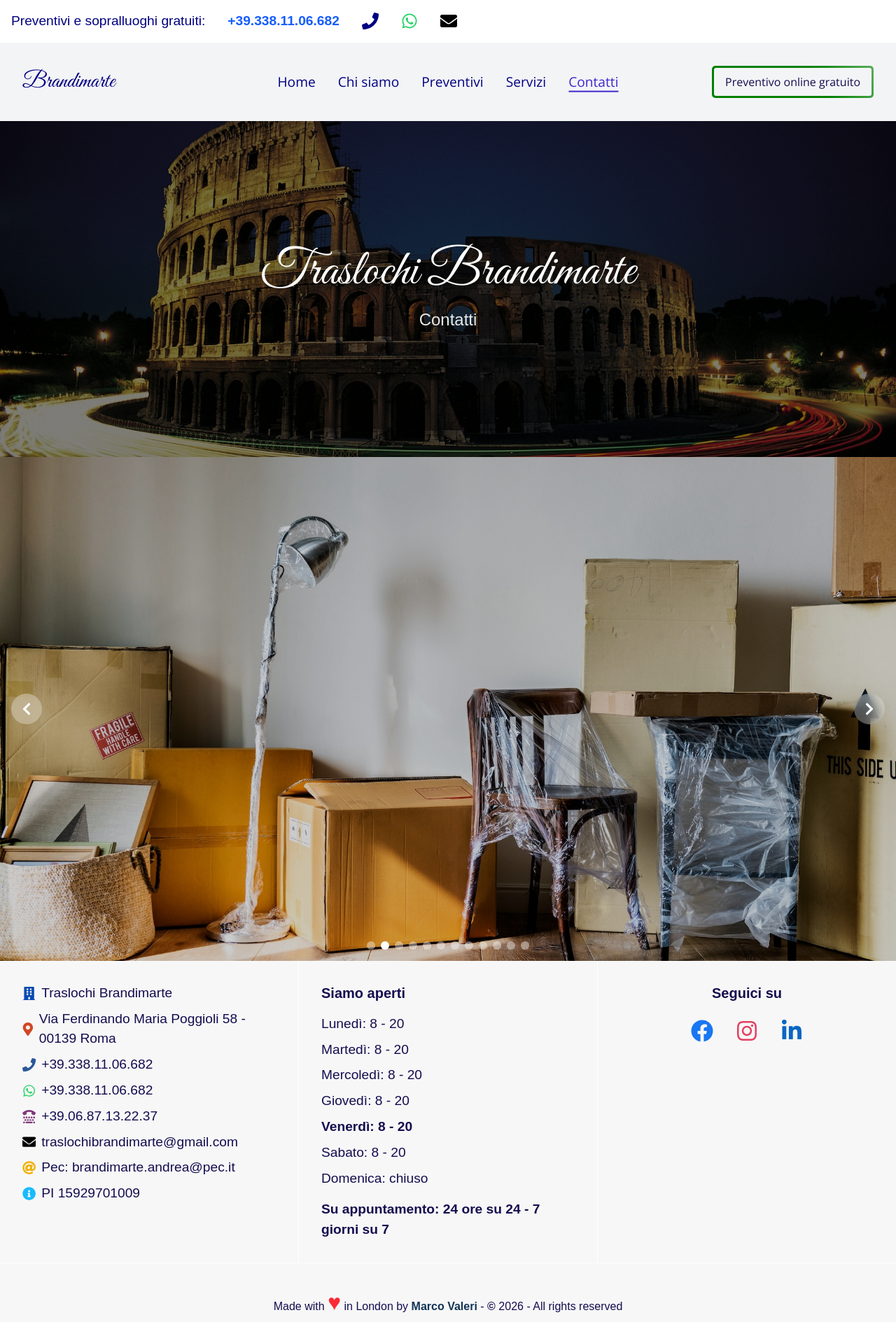
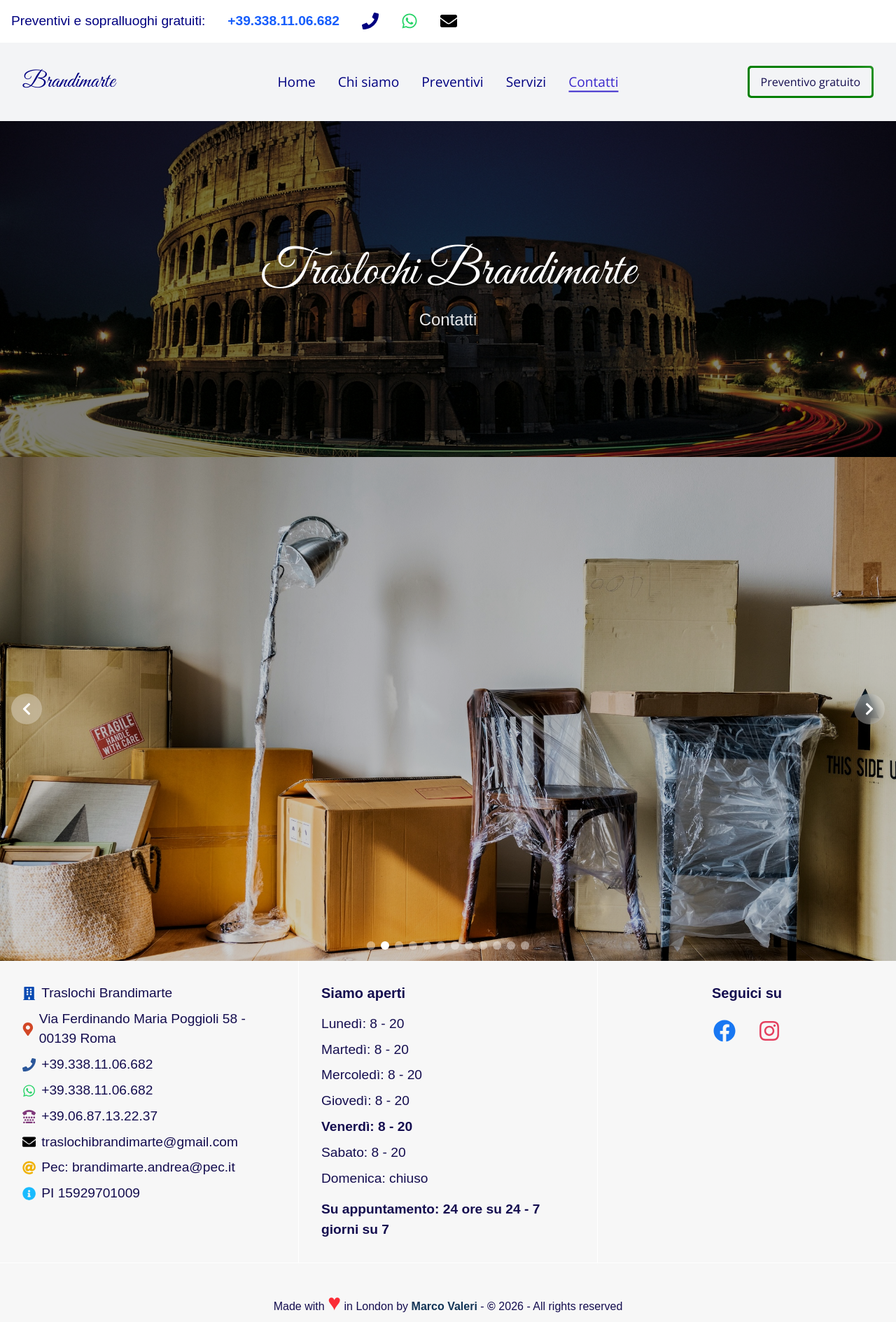
Before and after one commit to MarcoValeri/brandimarte-app, a Next.js app: page /contatti in a window 1280 px wide. Shown: the top 1889 px of the page at 70% size. Built offline with nearby package versions, Linux system fonts and the light colour scheme; a web font is replaced by a local one.

Commit message:
Add social links

```diff
--- a/app/chi-siamo/page.tsx
+++ b/app/chi-siamo/page.tsx
@@ -12,8 +12,8 @@
                 <AboutSection />
                 <AboutVideo />
                 <Carousel />
-                <Footer />
             </main>
+            <Footer />
         </div>
     )
 }
--- a/app/components/ButtonQuote/ButtonQuote.tsx
+++ b/app/components/ButtonQuote/ButtonQuote.tsx
@@ -6,8 +6,8 @@
 }
 
 const ButtonQuote = ({
-    label = "Preventivo online gratuito",
-    href = "/preventivo-online",
+    label = "Preventivo gratuito",
+    href = "/preventivi/preventivo-gratuito",
 }: ButtonQuoteProps) => {
     return (
         <Link href={href} className="no-underline hover:no-underline">
--- a/app/components/Footer/Footer.tsx
+++ b/app/components/Footer/Footer.tsx
@@ -104,13 +104,14 @@
                     <h2 className="text-xl font-bold mb-6">Seguici su</h2>
                     <ul className="flex justify-center gap-8">
                         <li>
-                            <FaFacebook className="text-[2rem] text-[#1877F2] hover:opacity-80 transition-opacity duration-300 cursor-pointer" />
+                            <a href="https://www.facebook.com/traslochibrandimarte79" target="_blank" aria-label="Facebook">
+                                <FaFacebook className="text-[2rem] text-[#1877F2] hover:opacity-80 transition-opacity duration-300 cursor-pointer" />
+                            </a>
                         </li>
                         <li>
-                            <FaInstagram className="text-[2rem] text-[#E4405F] hover:opacity-80 transition-opacity duration-300 cursor-pointer" />
-                        </li>
-                        <li>
-                            <FaLinkedinIn className="text-[2rem] text-[#0A66C2] hover:opacity-80 transition-opacity duration-300 cursor-pointer" />
+                            <a href="https://www.instagram.com/traslochi__brandimarte" target="_blank" aria-label="Instagram">
+                                <FaInstagram className="text-[2rem] text-[#E4405F] hover:opacity-80 transition-opacity duration-300 cursor-pointer" />
+                            </a>
                         </li>
                     </ul>
                 </div>
--- a/app/components/NavContact/NavContact.tsx
+++ b/app/components/NavContact/NavContact.tsx
@@ -33,7 +33,7 @@
                 </li>
                 <li className="inline-block list-none p-4">
                     <a
-                        href="mailto:info@brandimarte.com"
+                        href="mailto:traslochibrandimarte@gmail.com"
                         target="_blank"
                         aria-label="Email icon"
                     >
--- a/app/components/QuoteSection/QuoteSection.tsx
+++ b/app/components/QuoteSection/QuoteSection.tsx
@@ -75,12 +75,12 @@
                             Seleziona la seguente opzione:
                         </p>
                         <a
-                            href="mailto:info@brandimarte.com"
+                            href="mailto:traslochibrandimarte@gmail.com"
                             target="_blank"
                             className="flex items-center gap-3 px-4 py-3 rounded-lg bg-grey-bg text-blue-font no-underline hover:shadow-sm transition-shadow duration-300"
                         >
                             <FaEnvelope className="text-xl text-black" />
-                            <span className="font-bold text-green-font">info@brandimarte.com</span>
+                            <span className="font-bold text-green-font">traslochibrandimarte@gmail.com</span>
                         </a>
                     </div>
 
--- a/app/contatti/page.tsx
+++ b/app/contatti/page.tsx
@@ -8,8 +8,8 @@
             <Header subtitle="Contatti" />
             <main>
                 <Carousel />
-                <Footer />
             </main>
+            <Footer />
         </div>
     )
 }
--- a/app/page.tsx
+++ b/app/page.tsx
@@ -16,8 +16,8 @@
                 <QuoteSection />
                 <Carousel />
                 <ServiceSection />
-                <Footer />
             </main>
+            <Footer />
         </div>
     )
 }
--- /dev/null
+++ b/app/preventivi/[preventivo-gratuito].tsx
@@ -0,0 +1,14 @@
+import Footer from "../components/Footer/Footer";
+import Header from "../components/Header/Header";
+
+const PreventivoGratuitoPage = () => {
+    return (
+        <div>
+            <Header subtitle="Preventivo Gratuito"/>
+            <main></main>
+            <Footer />
+        </div>
+    )
+}
+
+export default PreventivoGratuitoPage;
--- a/app/preventivi/page.tsx
+++ b/app/preventivi/page.tsx
@@ -10,8 +10,8 @@
             <main>
                 <QuoteSection />
                 <Carousel />
-                <Footer />
             </main>
+            <Footer />
         </div>
     )
 }
--- a/app/servizi/page.tsx
+++ b/app/servizi/page.tsx
@@ -10,8 +10,8 @@
             <main>
                 <ServiceSection />
                 <Carousel />
-                <Footer />
             </main>
+            <Footer />
         </div>
     )
 }
```
